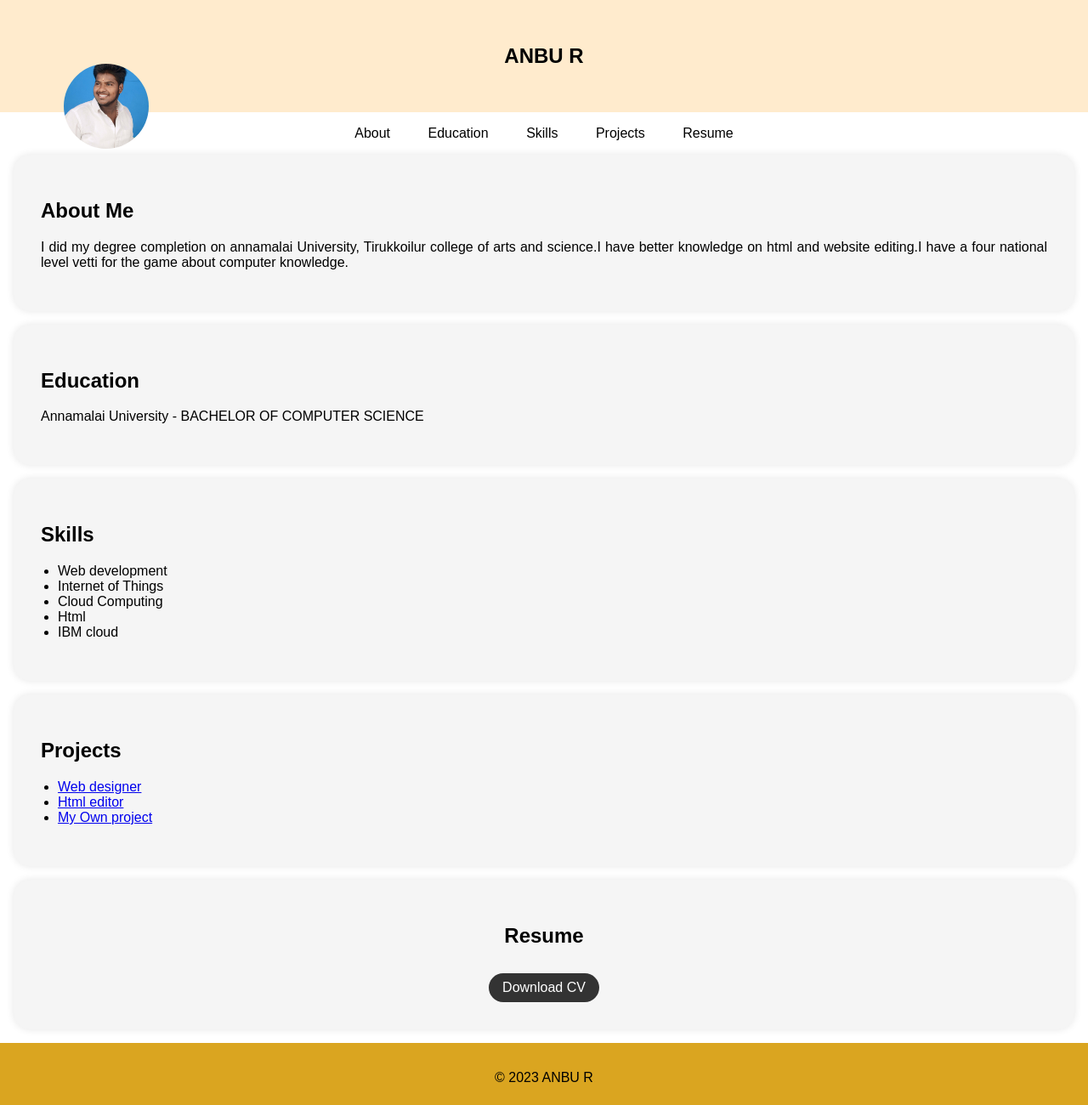
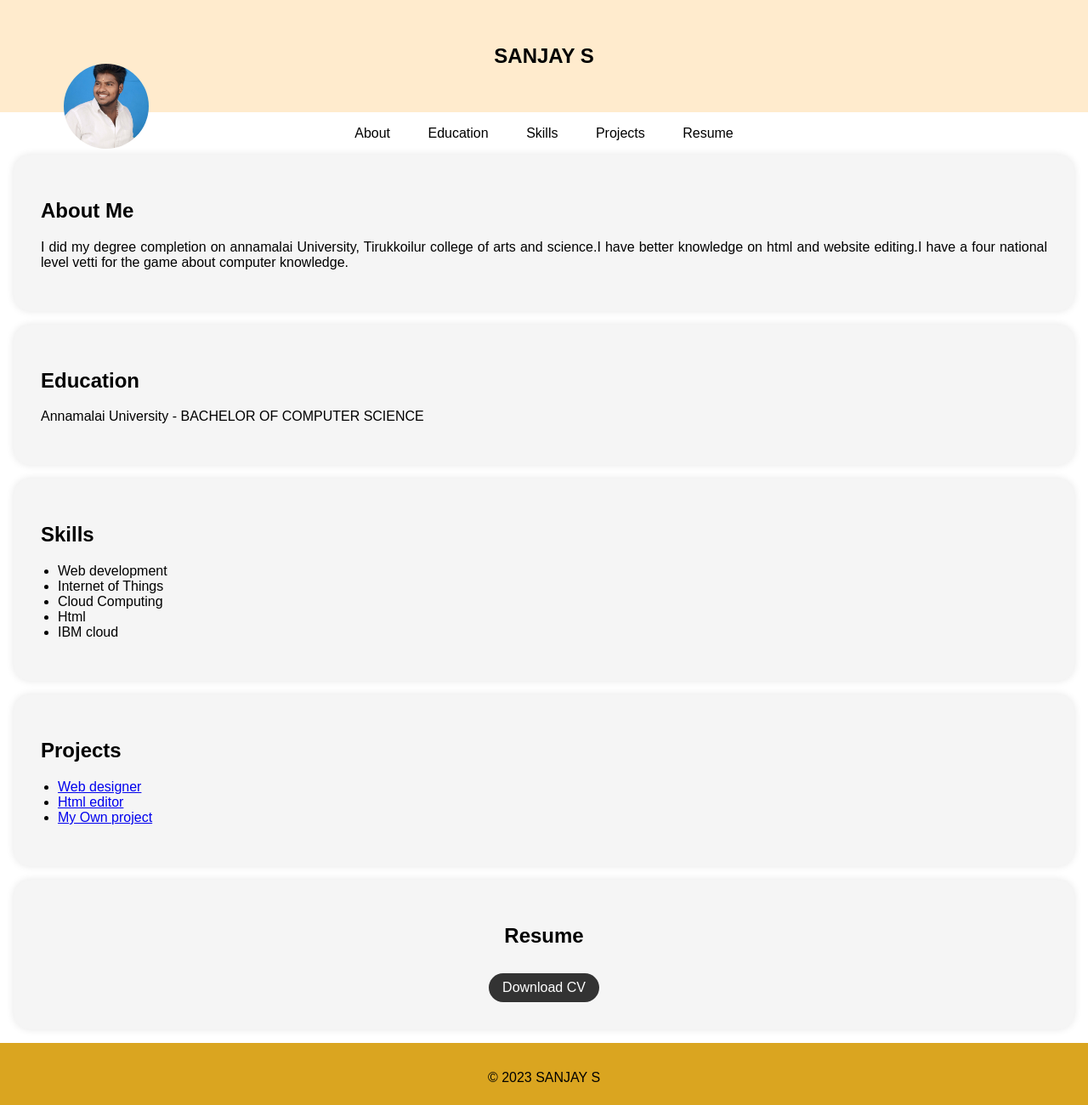
Before and after one commit to asanm304anm30430421214048/Sanjay, a plain HTML site: page index.html in a window 1280 px wide. Shown: the whole page at 85% size. Drawn offline with Linux system fonts and the light colour scheme.

Commit message:
Update index.html

```diff
--- a/index.html
+++ b/index.html
@@ -96,7 +96,7 @@
         <div class="header-content">
             <!-- Add your profile picture here -->
             <img src="IMG_20231020_212854_038.jpeg" alt="Your Profile Picture" class="profile-picture">
-            <h2>ANBU R</h2>
+            <h2>SANJAY S</h2>
         </div>
     </header>
 
@@ -161,7 +161,7 @@
     </section>
 
     <footer>
-        <p>&copy; 2023 ANBU R</p>
+        <p>&copy; 2023 SANJAY S</p>
     </footer>
 
     <script>
```
